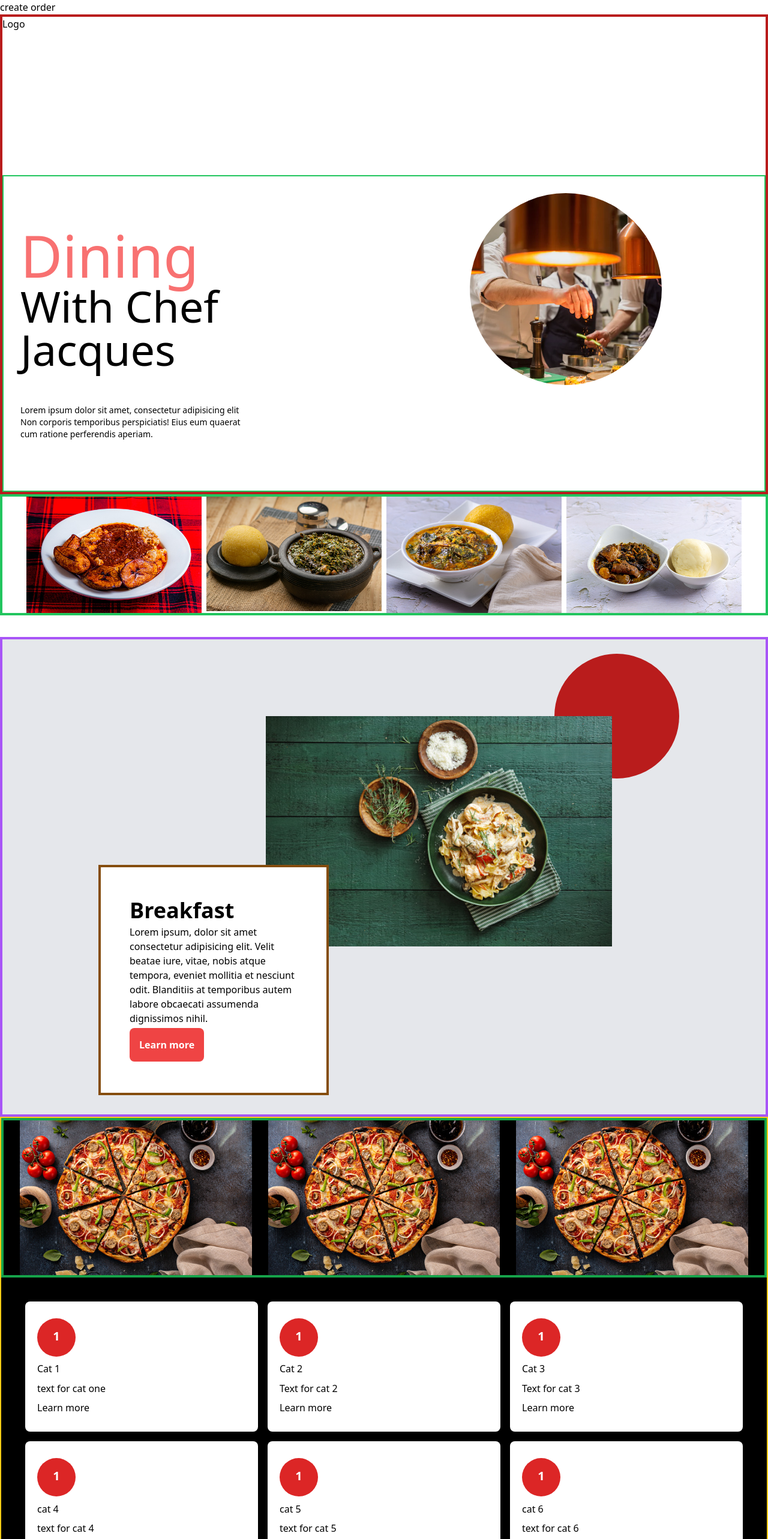
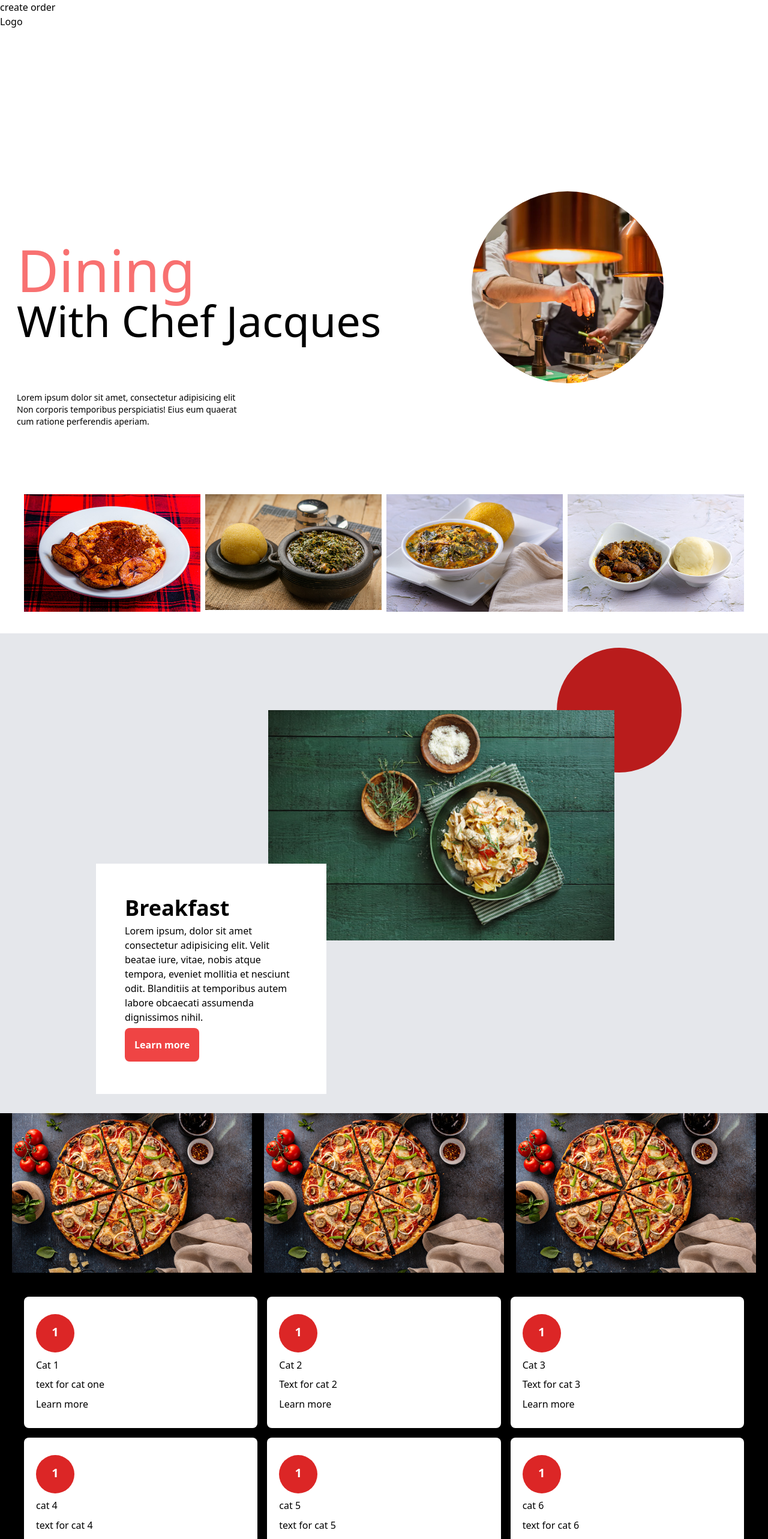
Before and after one commit to Ose-Augustine/fullstack-restuaurant, a React (Vite) app in the folder react-client/: page / in a window 1280 px wide. Shown: the top 2566 px of the page at 60% size. Built offline with nearby package versions, Linux system fonts and the light colour scheme.

Commit message:
Borders no longer needed.

```diff
--- a/react-client/src/landing-page/Categories.jsx
+++ b/react-client/src/landing-page/Categories.jsx
@@ -1,8 +1,8 @@
 export default function Categories(){
     return (
-        <article className="border-2 border-yellow-400  h-screen bg-black">
+        <article className=" h-screen bg-black">
             {/* the div below would be a marque with dynamic images per component */}
-            <div className="border-4 border-green-600 h-1/3 flex justify-evenly bg-black">
+            <div className="h-1/3 flex justify-evenly bg-black">
                 <img className="" src="./images/pizza-with-tomatoes.jpg" alt="A picture of pizza with tomatoes" />
                 <img className="" src="./images/pizza-with-tomatoes.jpg" alt="A picture of pizza with tomatoes" />
                 <img className="" src="./images/pizza-with-tomatoes.jpg" alt="A picture of pizza with tomatoes" />
--- a/react-client/src/landing-page/Foods.jsx
+++ b/react-client/src/landing-page/Foods.jsx
@@ -2,7 +2,7 @@
 // at a time
 export default function FoodsSlide(){
     return (
-        <div className="grid grid-cols-4 gap-2 border-4 border-green-500 px-10 mb-9">
+        <div className="grid grid-cols-4 gap-2 px-10 mb-9">
             <img  src="./images/joloff-rice-with-dodo.jpg" alt="Picture of jollof rice with fried plantain" />
             <img  src="./images/egusi-and-eba.jpg" alt="Picture of egusi with eba" />
             <img  src="./images/oha-soup.jpg" alt="Picture of oha soup" />
--- a/react-client/src/landing-page/Hero.jsx
+++ b/react-client/src/landing-page/Hero.jsx
@@ -2,9 +2,9 @@
 export default function Hero(){
     return(
         <>
-            <div className="h-screen border-4 border-red-700 flex flex-col">
+            <div className="h-screen  flex flex-col">
                 <header className="h-1/3">Logo</header>
-                <main className="border-2 border-green-500 flex  h-2/3 p-7">
+                <main className="flex  h-2/3 p-7">
                     <div className="flex flex-col justify-evenly w-1/2">
                         <div>
                             <p className="text-red-400 text-8xl ">Dining</p>
--- a/react-client/src/landing-page/Info.jsx
+++ b/react-client/src/landing-page/Info.jsx
@@ -2,13 +2,13 @@
 // About the food
 export default function FoodInfo(){
     return (
-        <div className="bg-gray-200  relative border-4 border-purple-500 h-screen flex">
+        <div className="bg-gray-200  relative h-screen flex">
 
             <div className="h-52 w-52 rounded-full bg-red-700 absolute right-36 top-6"></div>
             <div className="absolute top-32 right-64">
                 <img className="h-96" src="./images/italian-seafood-pasta.jpg" alt="Picture of italian seafood pasta" />
             </div>
-            <div className="border-4 border-yellow-800 absolute bottom-8 left-40 h-96 w-96 p-12 bg-white flex flex-col justify-evenly">
+            <div className="absolute bottom-8 left-40 h-96 w-96 p-12 bg-white flex flex-col justify-evenly">
                 {/* header to change according to category of food displayed*/}
                 <header className="font-semibold text-4xl">Breakfast</header>
                 <p>
```
